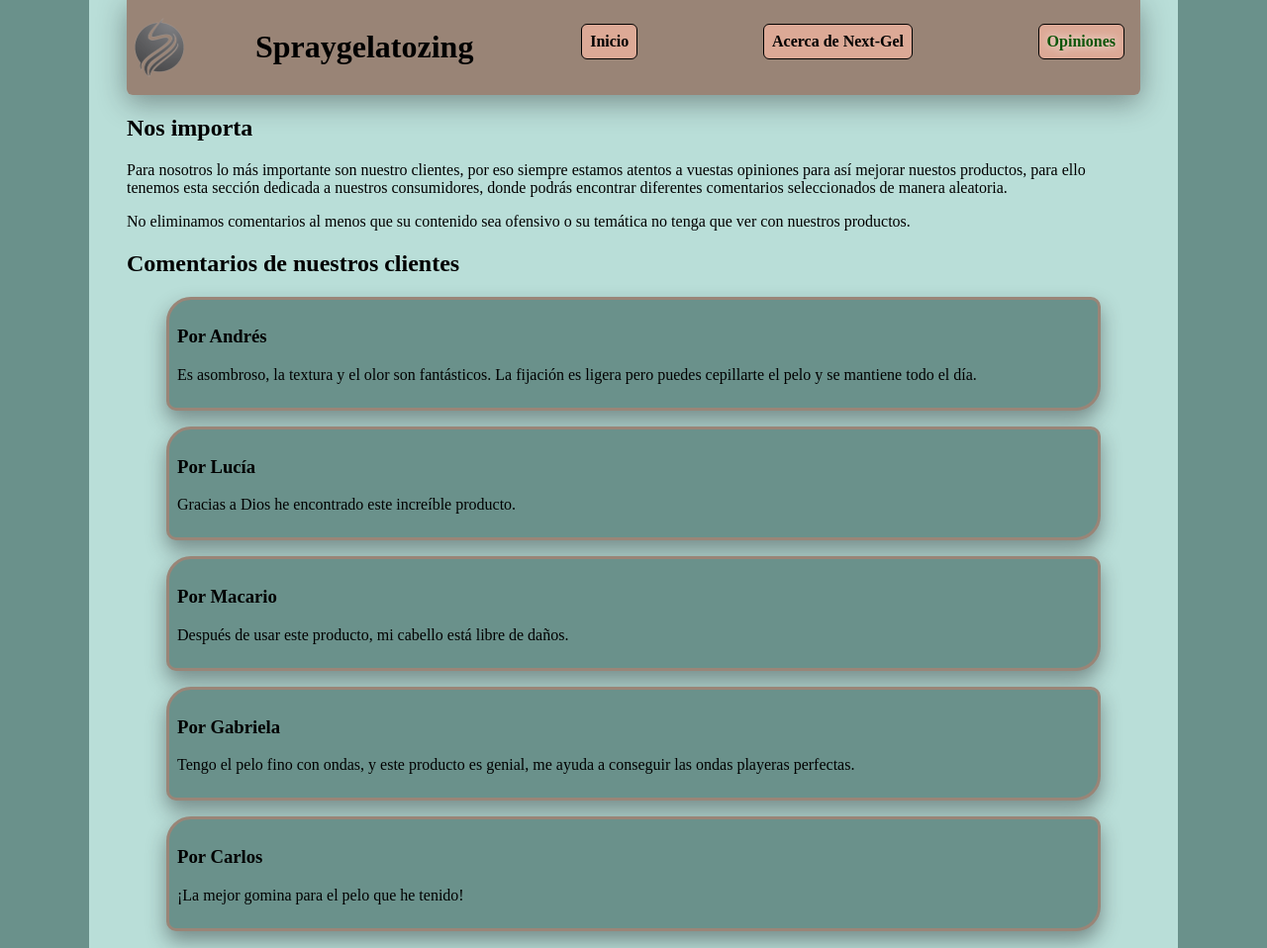
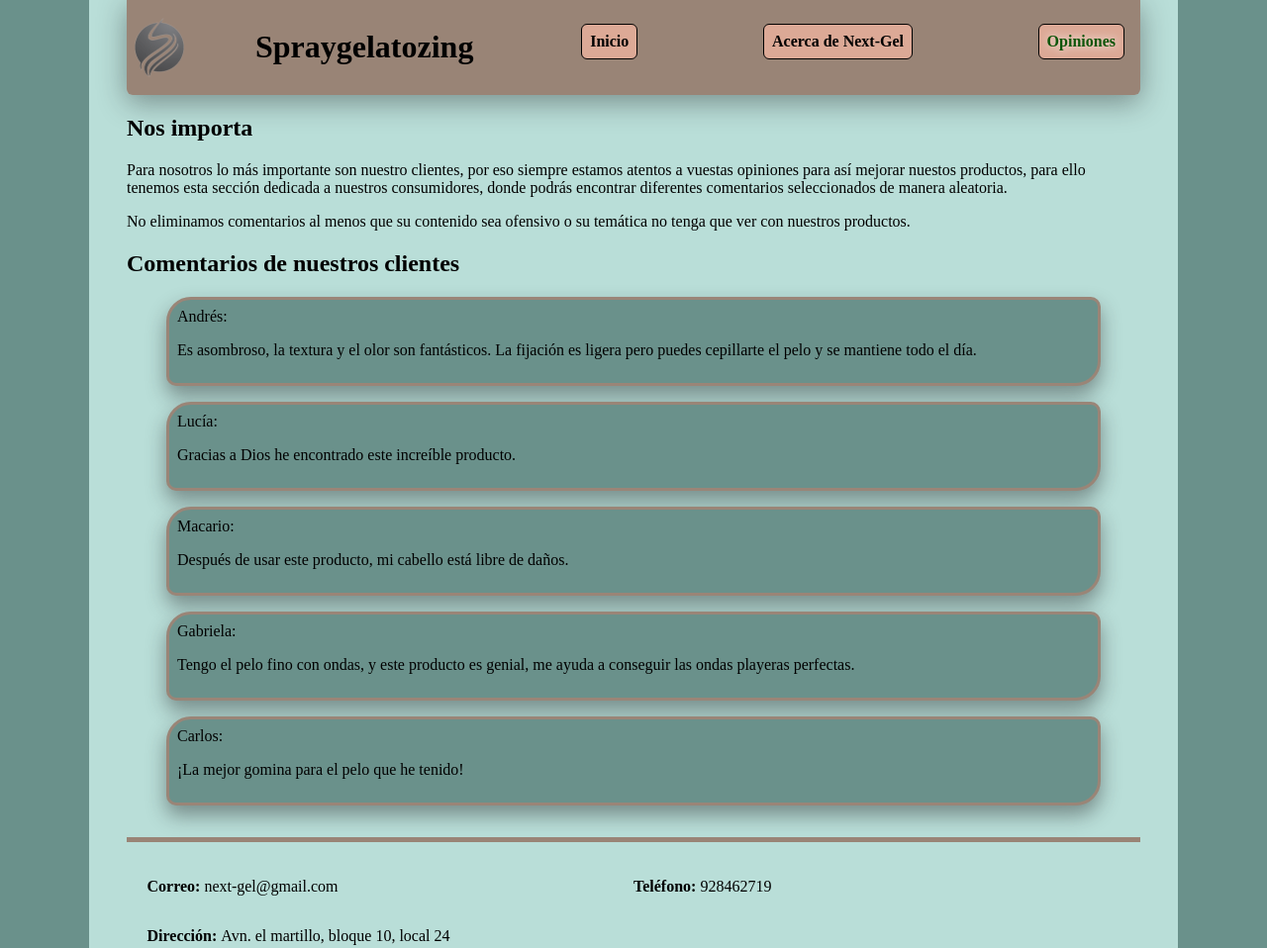
Before and after one commit to oliverSecretSource/Spraygelatozing, a plain HTML site: page testimonials.html in a window 1280 px wide. Shown: the top 958 px of the page at 99% size. Drawn offline with Linux system fonts and the light colour scheme.

Commit message:
spraygelatozing image

```diff
--- a/testimonials.html
+++ b/testimonials.html
@@ -40,31 +40,31 @@
   <section>
     <h2>Comentarios de nuestros clientes</h2>
     <blockquote>
-      <h3>Por Andrés</h3>
+      Andrés:
       <p>
         Es asombroso, la textura y el olor son fantásticos. La fijación es ligera pero puedes cepillarte
         el pelo y se mantiene todo el día.
       </p>
     </blockquote>
     <blockquote>
-      <h3>Por Lucía</h3>
+      Lucía:
       <p>
         Gracias a Dios he encontrado este increíble producto.
       </p>
     </blockquote>
     <blockquote>
-      <h3>Por Macario</h3>
+      Macario:
       <p>Después de usar este producto, mi cabello está libre de daños.</p>
     </blockquote>
     <blockquote>
-      <h3>Por Gabriela</h3>
+      Gabriela:
       <p>
         Tengo el pelo fino con ondas, y este producto es genial, me ayuda
         a conseguir las ondas playeras perfectas.
       </p>
     </blockquote>
     <blockquote>
-      <h3>Por Carlos</h3>
+      Carlos:
       <p>
         ¡La mejor gomina para el pelo que he tenido!
       </p>
```
Also changed, not shown: index.html (+2 -0 lines), styles/home-style.css (+7 -0 lines), images/spraygelatozing.png (added).
